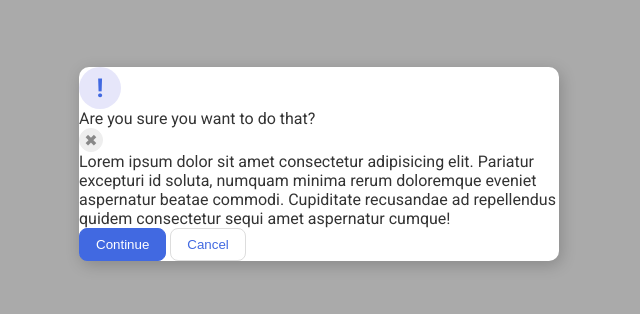
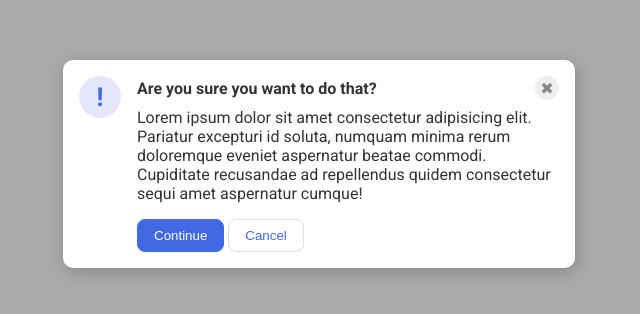
Before and after one commit to PurelyBlank/The-Odin-Project, a plain HTML site: page css-exercises/flex/05-flex-modal/index.html in a window 1280 px wide. Shown: the part 236-550 px from the top of the page, without its empty margins (321-961 px from the left). Drawn offline with Linux system fonts and the light colour scheme.

Commit message:
05-flex-model

```diff
--- a/css-exercises/flex/05-flex-modal/index.html
+++ b/css-exercises/flex/05-flex-modal/index.html
@@ -10,11 +10,17 @@
   <body>
     <div class="modal">
       <div class="icon">!</div>
-      <div class="header">Are you sure you want to do that?</div>
-      <button class="close-button">✖</button>
-      <div class="text">Lorem ipsum dolor sit amet consectetur adipisicing elit. Pariatur excepturi id soluta, numquam minima rerum doloremque eveniet aspernatur beatae commodi. Cupiditate recusandae ad repellendus quidem consectetur sequi amet aspernatur cumque!</div>
-      <button class="continue">Continue</button>
-      <button class="cancel">Cancel</button>
+      <div class="main-container">
+        <div class="question">
+          <div class="header">Are you sure you want to do that?</div>
+          <button class="close-button">✖</button>
+        </div>
+        <div class="text">Lorem ipsum dolor sit amet consectetur adipisicing elit. Pariatur excepturi id soluta, numquam minima rerum doloremque eveniet aspernatur beatae commodi. Cupiditate recusandae ad repellendus quidem consectetur sequi amet aspernatur cumque!</div>
+        <div class="confirmations">
+          <button class="continue">Continue</button>
+          <button class="cancel">Cancel</button>
+        </div>
+      </div>
     </div>
   </body>
 </html>
--- a/css-exercises/flex/05-flex-modal/style.css
+++ b/css-exercises/flex/05-flex-modal/style.css
@@ -67,3 +67,29 @@ button.cancel {
   border: 1px solid #ddd;
   color: royalblue;
 }
+
+.modal {
+  display: flex;
+  justify-content: space-around;
+  padding: 16px;;
+  gap: 16px;
+}
+
+.question {
+  display: flex;
+  justify-content: space-between;
+  align-items: center;
+  font-weight: bold;
+}
+
+.icon {
+  flex-shrink: 0;
+}
+
+.text {
+  padding-top: 8px;
+}
+
+.confirmations {
+  padding-top: 16px;
+}
```
